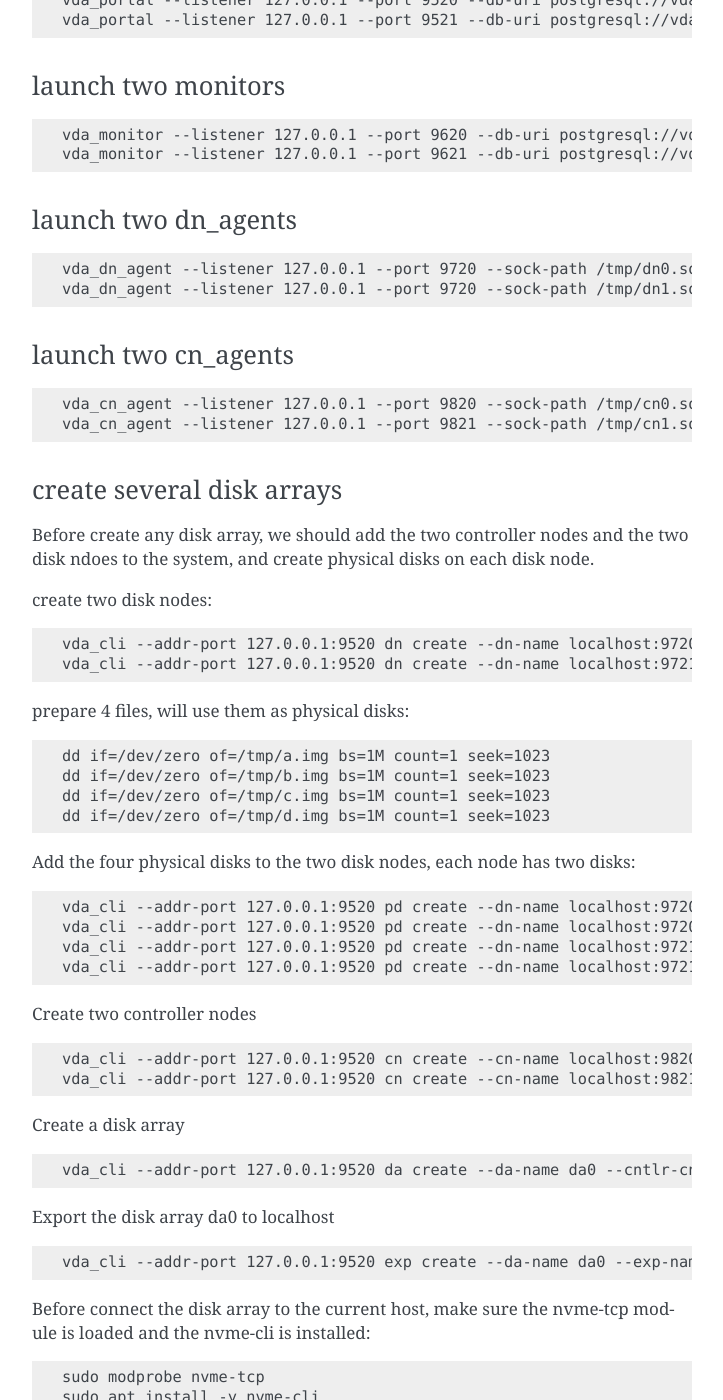
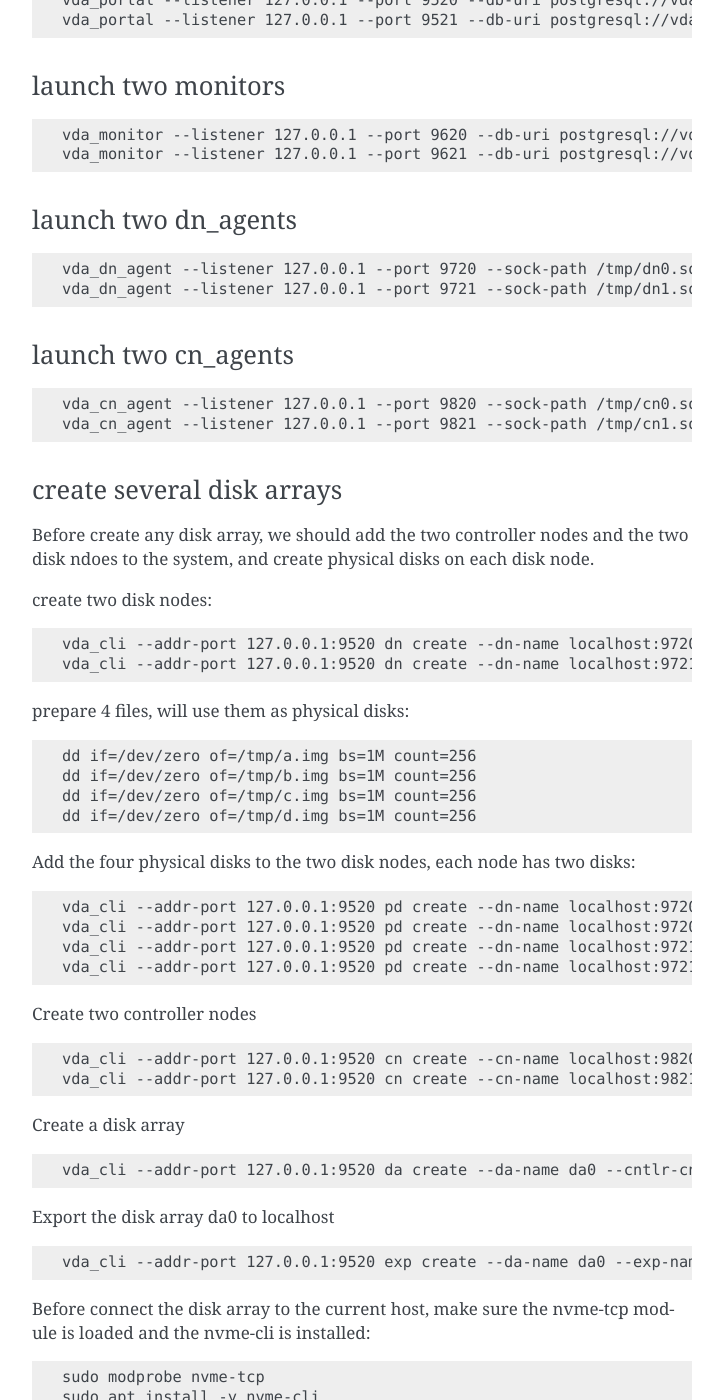
Before and after one commit to virtual-disk-array/vda_doc, a Sphinx documentation site: the page built from source/MultipleComponentsInOneServer.rst, in a window 1280 px wide and 1400 px high, scrolled down 3522 px. Shown: the whole window, without its empty margins (388-1111 px from the left). Built offline with Sphinx 7.4.7, drawn with Linux system fonts in a browser that asks for light colours.

Commit message:
do not use seek in dd cmd

```diff
--- a/source/MultipleComponentsInOneServer.rst
+++ b/source/MultipleComponentsInOneServer.rst
@@ -182,7 +182,7 @@ launch two dn_agents
 .. code-block:: none
 
    vda_dn_agent --listener 127.0.0.1 --port 9720 --sock-path /tmp/dn0.sock --listener-conf '{"trtype":"tcp","traddr":"127.0.0.1","adrfam":"ipv4","trsvcid":"4420"}' > /tmp/vda_dn_agent_0.log 2>&1 &
-   vda_dn_agent --listener 127.0.0.1 --port 9720 --sock-path /tmp/dn1.sock --listener-conf '{"trtype":"tcp","traddr":"127.0.0.1","adrfam":"ipv4","trsvcid":"4421"}' > /tmp/vda_dn_agent_1.log 2>&1 &
+   vda_dn_agent --listener 127.0.0.1 --port 9721 --sock-path /tmp/dn1.sock --listener-conf '{"trtype":"tcp","traddr":"127.0.0.1","adrfam":"ipv4","trsvcid":"4421"}' > /tmp/vda_dn_agent_1.log 2>&1 &
 
 launch two cn_agents
 ^^^^^^^^^^^^^^^^^^^^
@@ -190,7 +190,7 @@ launch two cn_agents
 .. code-block:: none
 
    vda_cn_agent --listener 127.0.0.1 --port 9820 --sock-path /tmp/cn0.sock --listener-conf '{"trtype":"tcp","traddr":"127.0.0.1","adrfam":"ipv4","trsvcid":"4430"}' > /tmp/vda_cn_agent_0.log 2>&1 &
-   vda_cn_agent --listener 127.0.0.1 --port 9821 --sock-path /tmp/cn1.sock --listener-conf '{"trtype":"tcp","traddr":"127.0.0.1","adrfam":"ipv4","trsvcid":"4431"}' > /tmp/vda_cn_agent_0.log 2>&1 &
+   vda_cn_agent --listener 127.0.0.1 --port 9821 --sock-path /tmp/cn1.sock --listener-conf '{"trtype":"tcp","traddr":"127.0.0.1","adrfam":"ipv4","trsvcid":"4431"}' > /tmp/vda_cn_agent_1.log 2>&1 &
 
 create several disk arrays
 ^^^^^^^^^^^^^^^^^^^^^^^^^^
@@ -209,10 +209,10 @@ prepare 4 files, will use them as physical disks:
 
 .. code-block:: none
 
-   dd if=/dev/zero of=/tmp/a.img bs=1M count=1 seek=1023
-   dd if=/dev/zero of=/tmp/b.img bs=1M count=1 seek=1023
-   dd if=/dev/zero of=/tmp/c.img bs=1M count=1 seek=1023
-   dd if=/dev/zero of=/tmp/d.img bs=1M count=1 seek=1023
+   dd if=/dev/zero of=/tmp/a.img bs=1M count=256
+   dd if=/dev/zero of=/tmp/b.img bs=1M count=256
+   dd if=/dev/zero of=/tmp/c.img bs=1M count=256
+   dd if=/dev/zero of=/tmp/d.img bs=1M count=256
 
 Add the four physical disks to the two disk nodes, each node has two
 disks:
```
